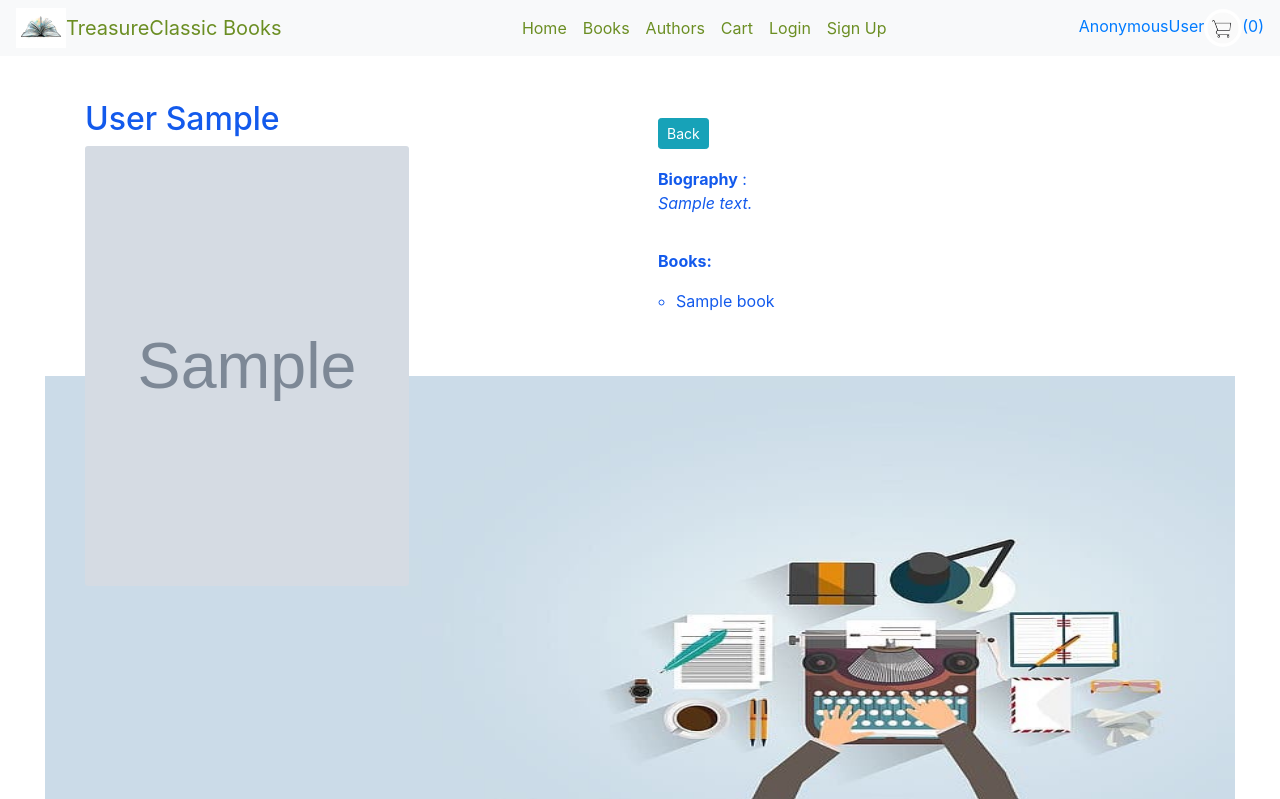
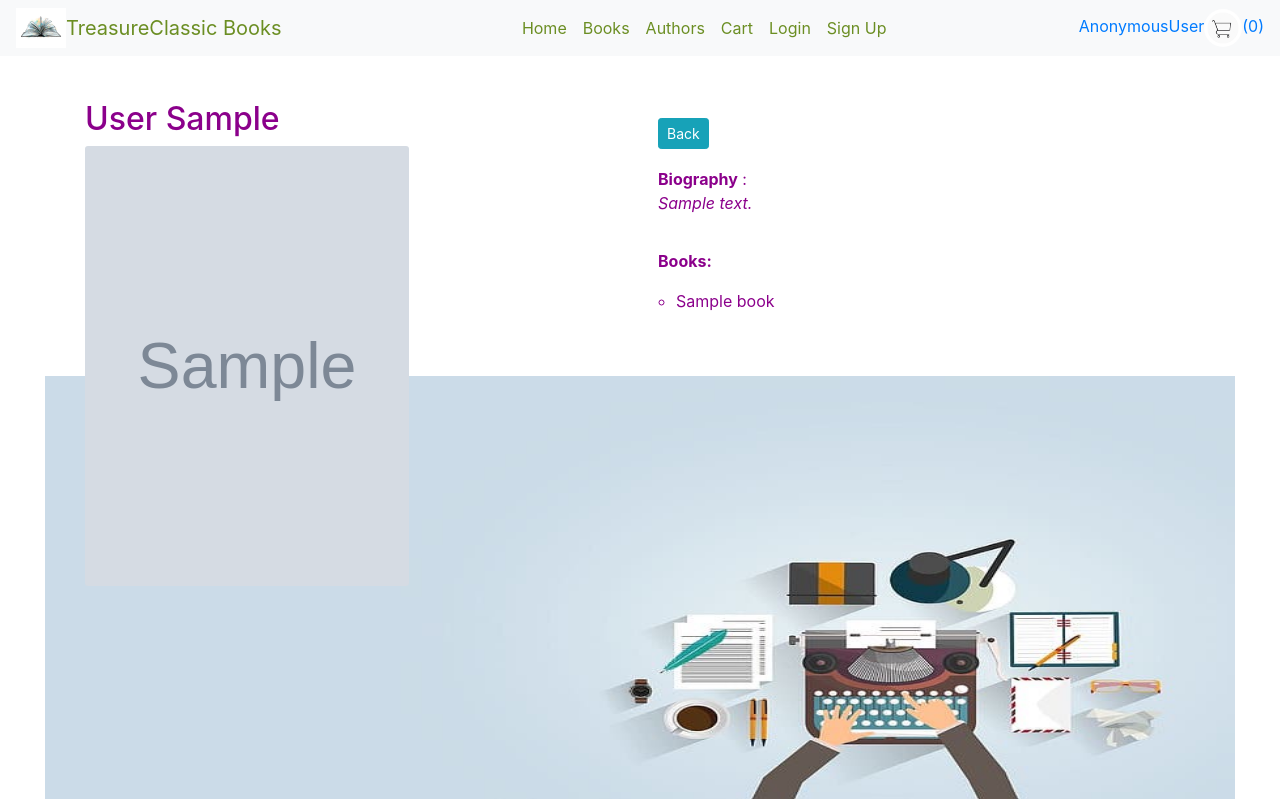
Before and after one commit to Code-Institute-Submissions/assign4-ecommence, a Django app: page /books/view/authors/1 in a window 1280 px wide. Shown: the top 799 px of the page. Run offline with Django 3.2, Linux system fonts and the light colour scheme; tables that the repository leaves empty hold one stand-in row (values such as "Sample post"); grey boxes marked "Sample" are stand-in pictures; some libraries are stand-ins or nearby versions.

Commit message:
color text change view author page

```diff
--- a/static/style/styles.css
+++ b/static/style/styles.css
@@ -337,7 +337,7 @@ body, html {
     background-position: bottom;
     background-repeat: no-repeat;
     background-size: 93% 53%;
-    color:#135AEC;
+    color:#8B008B;;
     height: 100vh;
     background-color: white;
 
```
